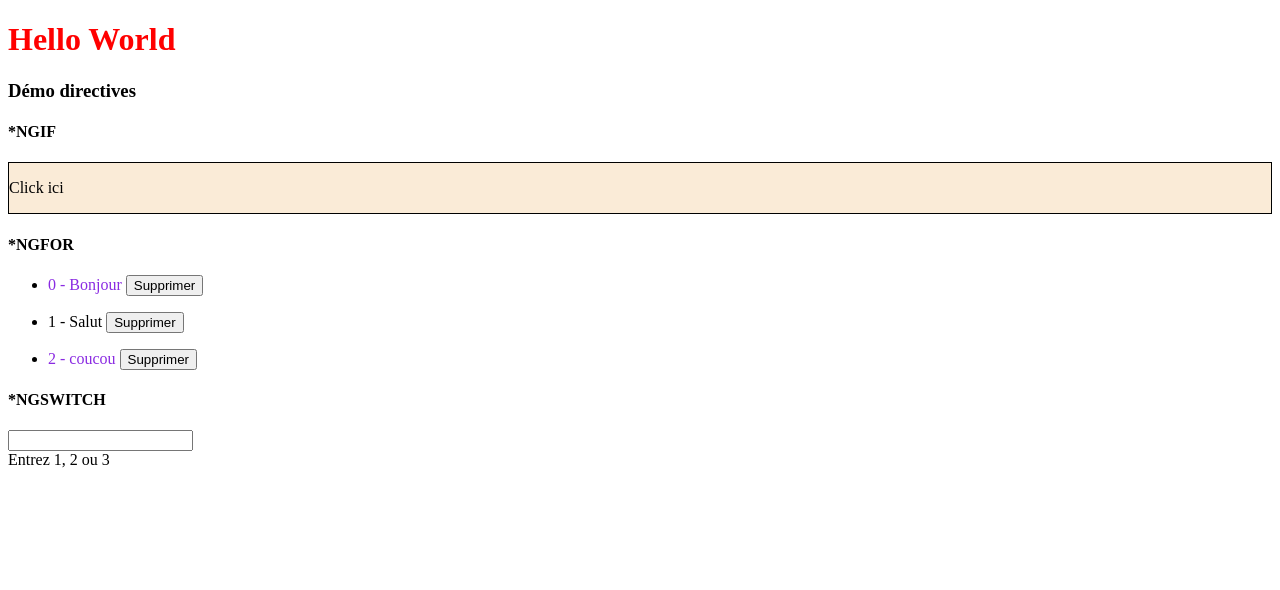
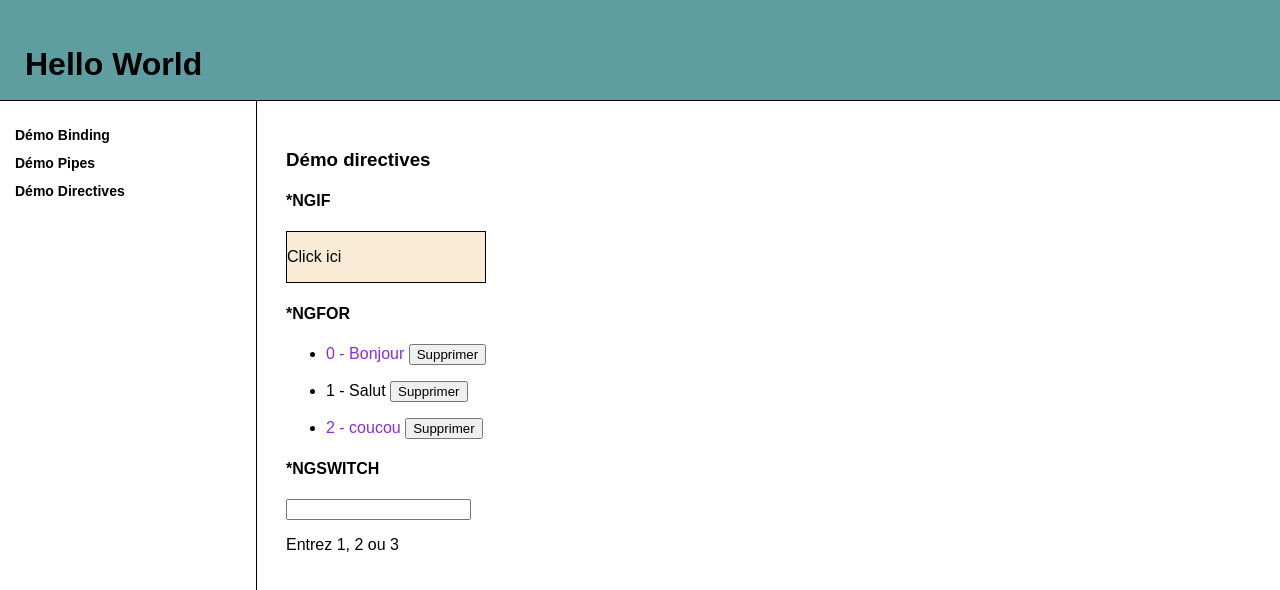
Before and after one commit to SteveBstorm/WAD21-Angular-Demo, an Angular app: page /demo_03 in a window 1280 px wide. Shown: the top 590 px of the page. Built offline with nearby package versions, Linux system fonts and the light colour scheme.

Commit message:
ajout menu

```diff
--- a/src/app/app.component.html
+++ b/src/app/app.component.html
@@ -1,2 +1,11 @@
-<h1>Hello World</h1>
+<header>
+    <h1>Hello World</h1>
+</header>
+<nav>
+    <app-nav></app-nav>
+</nav>
+
+<hr />
+<div class="content">
 <router-outlet></router-outlet>
+</div>
--- a/src/app/app.component.scss
+++ b/src/app/app.component.scss
@@ -1,3 +1,31 @@
-h1 {
-    color : red;
+*{
+    font-family: Arial, Helvetica, sans-serif;
 }
+
+
+header {
+    position:fixed;
+    height: 50px;
+    padding: 25px;
+    width: 100%;
+    top : 0;
+    left : 0;
+    border-bottom: black 1px solid;
+    background-color: cadetblue;
+}
+
+nav {
+    position : fixed;
+    left :0;
+    top : 100px;
+    width: 20%;
+    border-right: black 1px solid;
+    height: 100%;
+}
+
+.content {
+    position : absolute;
+    top : 100px;
+    left : 20%;
+    padding : 30px;
+}
--- a/src/app/app.module.ts
+++ b/src/app/app.module.ts
@@ -8,6 +8,7 @@ import { HelloWorldComponent } from './components/hello-world/hello-world.compon
 import { PipeDemoComponent } from './components/pipe-demo/pipe-demo.component';
 import { ToFahrenheitPipe } from './pipes/to-fahrenheit.pipe';
 import { DirectiveDemoComponent } from './components/directive-demo/directive-demo.component';
+import { NavComponent } from './components/nav/nav.component';
 
 @NgModule({
   declarations: [
@@ -15,7 +16,8 @@ import { DirectiveDemoComponent } from './components/directive-demo/directive-de
     HelloWorldComponent,
     PipeDemoComponent,
     ToFahrenheitPipe,
-    DirectiveDemoComponent
+    DirectiveDemoComponent,
+    NavComponent
   ],
   imports: [
     BrowserModule,
--- a/src/app/components/directive-demo/directive-demo.component.html
+++ b/src/app/components/directive-demo/directive-demo.component.html
@@ -23,7 +23,8 @@
 
 <h4>*NGSWITCH</h4>
 
-<input [(ngModel)]="maVariable" />
+<input type="text" [(ngModel)]="maVariable" />
+<p>{{maVariable}}</p>
 
 <div [ngSwitch]="maVariable">
     <div *ngSwitchCase="1">Bonjour</div>
--- /dev/null
+++ b/src/app/components/nav/nav.component.html
@@ -0,0 +1,5 @@
+<ul>
+<li><a routerLink="demo_01">Démo Binding</a></li>
+<li><a routerLink="demo_02">Démo Pipes</a></li>
+<li><a routerLink="demo_03">Démo Directives</a></li>
+</ul>
--- /dev/null
+++ b/src/app/components/nav/nav.component.scss
@@ -0,0 +1,20 @@
+ul {
+    padding : 0;
+    list-style-type: none;
+    font-weight: bold;
+}
+ul li{
+    padding-left: 15px;
+    padding-top: 10px;
+}
+
+a {
+    color : black;
+    font-size : 14px;
+    text-decoration: none;
+}
+
+a:hover {
+    color : blueviolet;
+    text-decoration: underline;
+}
--- /dev/null
+++ b/src/app/components/nav/nav.component.ts
@@ -0,0 +1,15 @@
+import { Component, OnInit } from '@angular/core';
+
+@Component({
+  selector: 'app-nav',
+  templateUrl: './nav.component.html',
+  styleUrls: ['./nav.component.scss']
+})
+export class NavComponent implements OnInit {
+
+  constructor() { }
+
+  ngOnInit(): void {
+  }
+
+}
```
